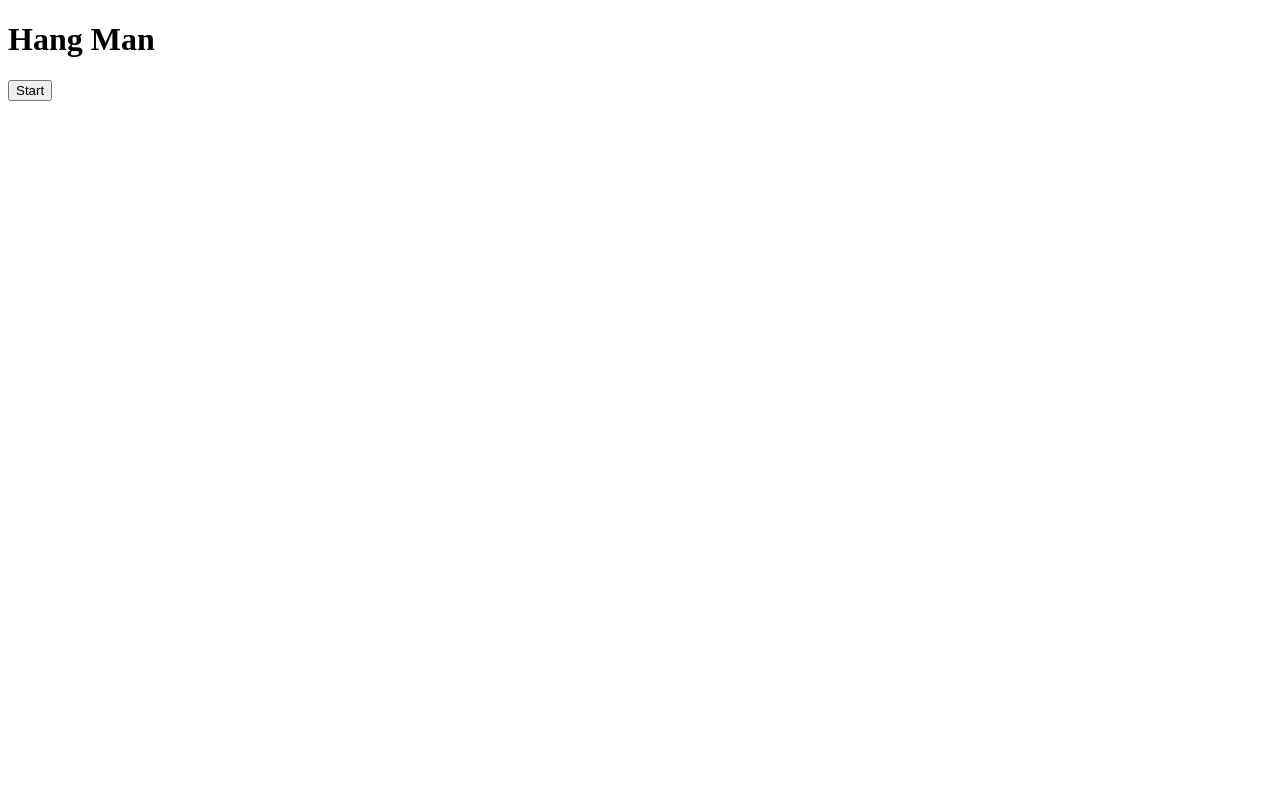
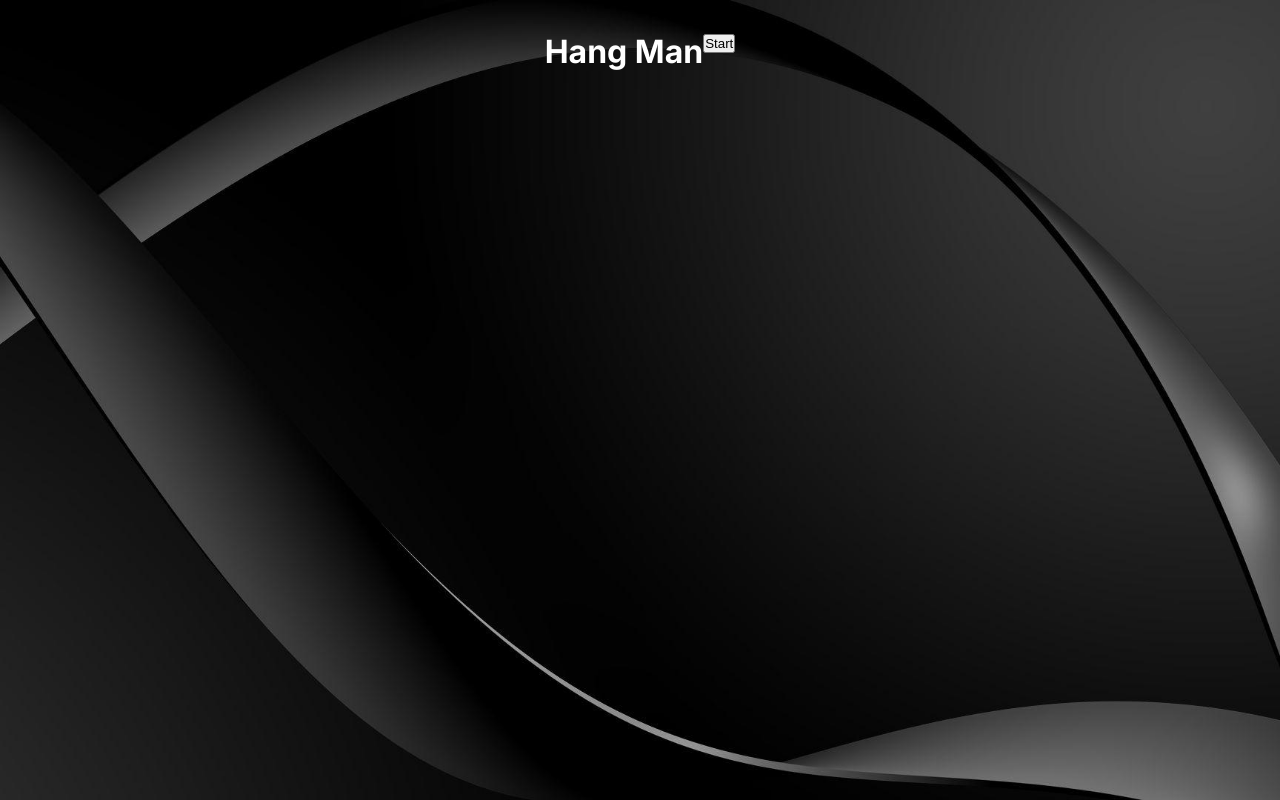
Before and after one commit to mralexnolla/hangman, a plain HTML site: page index.html in a window 1280 px wide. Drawn offline with Linux system fonts and the light colour scheme.

Commit message:
Added image

```diff
--- a/index.html
+++ b/index.html
@@ -1,13 +1,17 @@
 <!DOCTYPE html>
 <html lang="en">
 	<head>
-    <meta charset="UTF-8">
-    <meta http-equiv="X-UA-Compatible" content="IE=edge">
-    <meta name="viewport" content="width=device-width, initial-scale=1.0">
-    <link rel="stylesheet" href="./style.css">
+		<meta charset="UTF-8" />
+		<meta http-equiv="X-UA-Compatible" content="IE=edge" />
+		<meta name="viewport" content="width=device-width, initial-scale=1.0" />
+        <link rel="preconnect" href="https://fonts.googleapis.com">
+<link rel="preconnect" href="https://fonts.gstatic.com" crossorigin>
+<link href="https://fonts.googleapis.com/css2?family=Inter:wght@300;400;700&display=swap" rel="stylesheet">
+		<link rel="stylesheet" href="./style.css" />
 		<title>Document</title>
 	</head>
 	<body>
+		<div class="container">
 			<h1>Hang Man</h1>
 
 			<div id="game">
@@ -16,10 +20,8 @@
 				<p id="tries"></p>
 				<p id="timer"></p>
 				<button id="startButton">Start</button>
-
 			</div>
-
-
+		</div>
 
 		<script src="./index.js"></script>
 	</body>
--- a/style.css
+++ b/style.css
@@ -0,0 +1,23 @@
+*{
+    margin: 0;
+    padding: 0;
+    box-sizing: border-box;
+}
+
+body{
+    font-family: 'Inter', sans-serif;
+    color: white;
+
+}
+
+.container{
+    height: 100vh;
+    width: 100%;
+    background-image: url(wp2908940-4024707083.png);
+    background-position: center 70%;
+    background-size: cover;
+    background-repeat: no-repeat;
+    display: flex;
+    justify-content: center;
+    padding: 2rem;
+}
```
Also changed, not shown: wp2908940-4024707083.png (added). Lines whose indentation alone changed are shown as unchanged.
